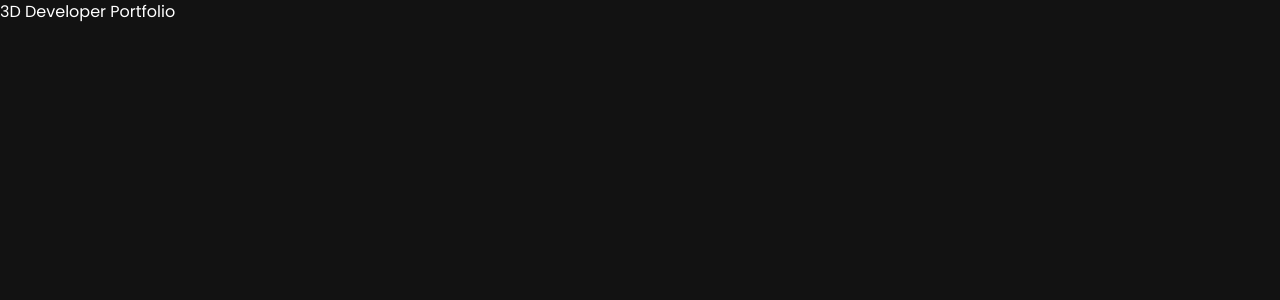
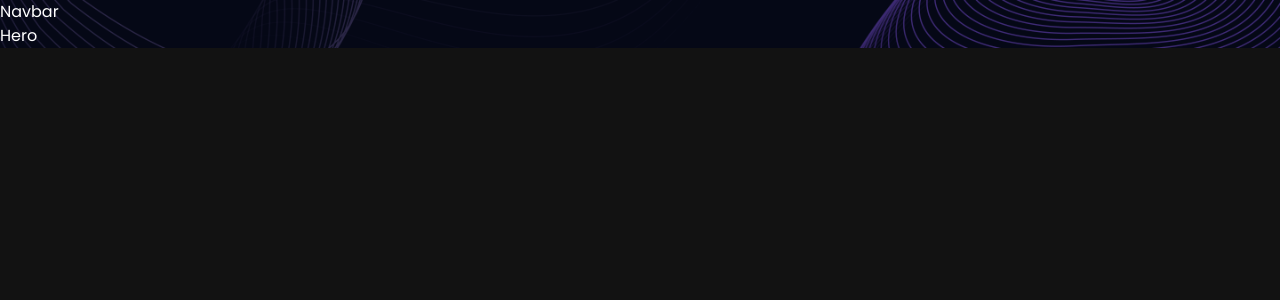
Before and after one commit to caluff/3d-portfolio-material, a React (Create React App) app: page / in a window 1280 px wide. Shown: the top 300 px of the page. Built offline with nearby package versions, Linux system fonts and the light colour scheme.

Commit message:
primeros cambios en app.js

```diff
--- a/src/App.js
+++ b/src/App.js
@@ -1,8 +1,16 @@
+import {BrowserRouter} from "react-router-dom";
+import {About, Contact, Experience, Feedbacks, Hero, Navbar, Tech, Works, StarsCanvas} from './components';
+
 const App = () => {
   return (
-    <div>
-      3D Developer Portfolio
-    </div>
+    <BrowserRouter>
+        <div className="relative z-0 bg-primary">
+            <div className="bg-hero-pattern bg-cover bg-no-repeat bg-center">
+                <Navbar/>
+                <Hero/>
+            </div>
+        </div>
+    </BrowserRouter>
   )
 }
 export default App
```
